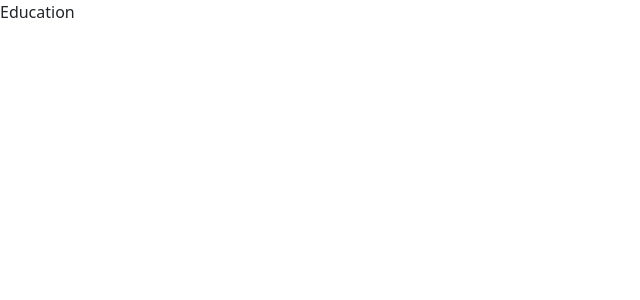
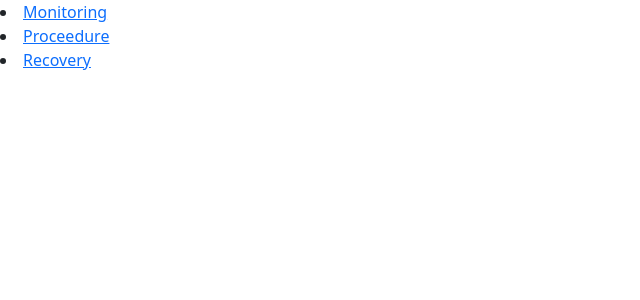
Before and after one commit to acsaeng/post-op-discharge-app, a React (Create React App) app in the folder frontend/: page /education in a window 1280 px wide. Shown: the top 300 px of the page, without its empty margins (0-640 px from the left). Built offline with nearby package versions, Linux system fonts and the light colour scheme.

Commit message:
Adding additional pages for the education section

```diff
--- a/frontend/src/App.js
+++ b/frontend/src/App.js
@@ -6,6 +6,9 @@ import Education from './education/Education';
 import Medications from './medications/Medications';
 import Messages from './messages/Messages';
 import Appointments from './appointments/Appointments';
+import Monitoring from './education/Monitoring';
+import Proceedure from './education/Proceedure';
+import Recovery from './education/Recovery';
 
 function App() {
   return (
@@ -15,6 +18,9 @@ function App() {
                 <Route path='/' element={<Login/>}/>
                 <Route path='dashboard' element={<Dashboard/>}/>
                 <Route path='/education' element={<Education/>}/>
+                <Route path='/education/monitoring' element = {<Monitoring/>}/>
+                <Route path='/education/proceedure' element = {<Proceedure/>}/>
+                <Route path='/education/recovery' element = {<Recovery/>}/>
                 <Route path='/medications' element={<Medications/>}/>
                 <Route path='/messages' element={<Messages/>}/>
                 <Route path='/appointments' element={<Appointments/>}/>
--- a/frontend/src/education/Education.js
+++ b/frontend/src/education/Education.js
@@ -1,8 +1,25 @@
 import React from 'react'
+import { Link } from 'react-router-dom'
 
 const Education = () => {
   return (
-    <div>Education</div>
+    <div>
+      <li>
+        <Link to ='monitoring'>
+          <span>Monitoring</span>
+        </Link>
+      </li>
+      <li>
+        <Link to ='proceedure'>
+          <span>Proceedure</span>
+        </Link>
+      </li>
+      <li>
+        <Link to ='recovery'>
+          <span>Recovery</span>
+        </Link>
+      </li>
+    </div>
   )
 }
 
--- /dev/null
+++ b/frontend/src/education/Monitoring.js
@@ -0,0 +1,9 @@
+import React from 'react'
+
+const Monitoring = () => {
+  return (
+    <div>Monitoring</div>
+  )
+}
+
+export default Monitoring
--- /dev/null
+++ b/frontend/src/education/Proceedure.js
@@ -0,0 +1,9 @@
+import React from 'react'
+
+const Proceedure = () => {
+  return (
+    <div>Proceedure</div>
+  )
+}
+
+export default Proceedure
--- /dev/null
+++ b/frontend/src/education/Recovery.js
@@ -0,0 +1,9 @@
+import React from 'react'
+
+const Proceedure = () => {
+  return (
+    <div>Proceedure</div>
+  )
+}
+
+export default Proceedure
```
